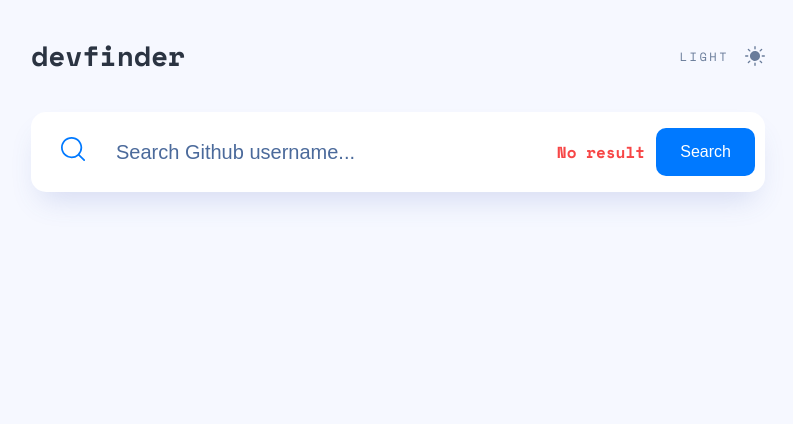
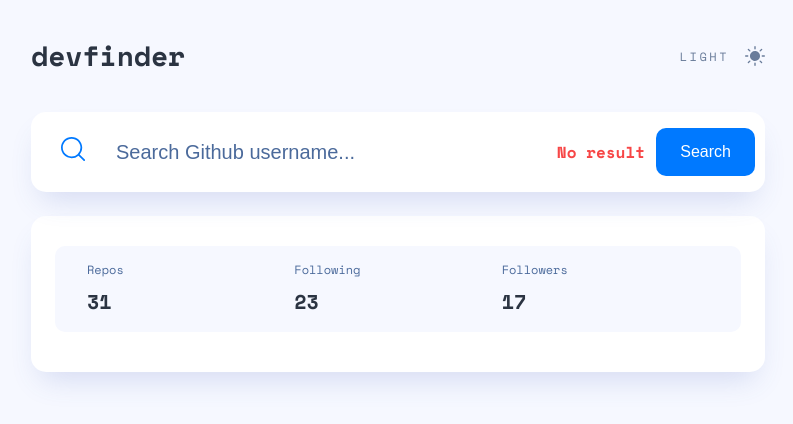
Before and after one commit to azimust/github-devfinder, a React (Create React App) app: page / in a window 1280 px wide. Shown: the top 424 px of the page, without its empty margins (242-1035 px from the left). Built offline with nearby package versions, Linux system fonts and the light colour scheme.

Commit message:
feat: stats

```diff
--- a/src/App.tsx
+++ b/src/App.tsx
@@ -1,12 +1,15 @@
 import { Container } from "components/Container";
 import { Header } from "components/Header";
 import { Search } from "components/Search";
+import { UserCard } from "components/UserCard";
+import { defaultUser } from "mock";
 
 function App() {
   return (
     <Container>
       <Header />
       <Search hasError onSubmit={() => { }} />
+      <UserCard {...defaultUser} />
     </Container>
   );
 }
--- a/src/components/Search/Search.tsx
+++ b/src/components/Search/Search.tsx
@@ -1,4 +1,3 @@
-import { useRef } from 'react';
 import styles from './Search.module.scss';
 import { ReactComponent as SearchIcon } from '../../assets/icon-search.svg';
 import { Button } from 'components/Button';
@@ -8,18 +7,18 @@
   onSubmit: (text: string) => void
 }
 
+type FormFields = {
+  username: HTMLInputElement
+}
+
 export const Search = ({ hasError, onSubmit }: SearchProps) => {
-  const searchRef = useRef<HTMLInputElement>(null)
+  const handleSubmit = (event: React.FormEvent<HTMLFormElement & FormFields>) => {
+    event.preventDefault()
+    const text = event.currentTarget.username.value;
 
-  const handleSubmit = (event: React.FormEvent) => {
-    event.preventDefault()
-
-    const text = searchRef.current?.value || '';
     if (text) {
       onSubmit(text)
-      if (searchRef.current) {
-        searchRef.current.value = ''
-      }
+      event.currentTarget.reset();
     }
   }
 
@@ -30,7 +29,6 @@
           <SearchIcon />
         </label>
         <input
-          ref={searchRef}
           type="text"
           className={styles.textField}
           id='search'
--- /dev/null
+++ b/src/components/UserCard/UserCard.module.scss
@@ -0,0 +1,58 @@
+:global {
+    body[data-theme='light'] {
+        --ucard-bg: var(--white);
+        --bio-color: var(--gray-200);
+        --ucard-shadow: var(--shadow);
+    }
+
+    body[data-theme='dark'] {
+        --ucard-bg: var(--gray-400);
+        --bio-color: var(--white);
+        --ucard-shadow: unset;
+    }
+}
+
+.userCard {
+    margin: 1.5rem 0 3rem;
+    width: 100%;
+    padding: 30px 24px 40px;
+    background-color: var(--ucard-bg);
+    box-shadow: var(--ucard-shadow);
+    border-radius: 15px;
+    // display: grid;
+    // grid-template-columns: 70px 1fr;
+    // gap: 25px 20px;
+
+    // &>*:nth-child(n + 3) {
+    //     grid-column: 1 / span 2;
+    // }
+
+    // @media (min-width: 767px) {
+    //     grid-template-columns: 120px 1fr;
+    //     padding: 40px;
+    //     gap: 30px 40px;
+    // }
+
+    // @media (min-width: 1024px) {
+    //     gap: 30px 40px;
+
+    //     &>*:nth-child(n + 2) {
+    //         grid-column: 2 / span 1;
+    //     }
+    // }
+}
+
+.avatar {
+    border-radius: 50%;
+    max-width: 100%;
+}
+
+.bio {
+    font-size: 1rem;
+    line-height: 1.5;
+    color: var(--bio-color);
+
+    &.empty {
+        opacity: 0.75;
+    }
+}
--- /dev/null
+++ b/src/components/UserCard/UserCard.tsx
@@ -0,0 +1,17 @@
+import { UserStat } from 'components/UserStat';
+import styles from './UserCard.module.scss';
+import { LocaleGithubUser } from 'types';
+
+interface UserCardProps extends LocaleGithubUser { }
+
+export const UserCard = (props: UserCardProps) => {
+  return (
+    <div className={styles.userCard}>
+      <UserStat
+        followers={props.followers}
+        following={props.following}
+        repos={props.repos}
+      />
+    </div>
+  )
+};
--- /dev/null
+++ b/src/components/UserCard/index.ts
@@ -0,0 +1 @@
+export * from './UserCard';
--- /dev/null
+++ b/src/components/UserStat/UserStat.module.scss
@@ -0,0 +1,38 @@
+:global {
+  body[data-theme='light'] {
+    --stat-bg: var(--gray-50);
+    --stat-color: var(--gray-300);
+  }
+
+  body[data-theme='dark'] {
+    --stat-bg: var(--gray-500);
+    --stat-color: var(--white);
+  }
+}
+
+.userStat {
+  background-color: var(--stat-bg);
+  color: var(--stat-color);
+  padding: 15px 32px;
+  border-radius: 10px;
+  display: grid;
+  grid-template-columns: repeat(3, 1fr);
+}
+
+.info {
+  display: flex;
+  flex-direction: column;
+  gap: 0.5rem;
+
+  &Title {
+    color: var(--gray-200);
+    font-size: 0.75rem;
+    line-height: 1.5;
+  }
+
+  &Number {
+    font-size: 1.25rem;
+    line-height: 1.5;
+    font-weight: 700;
+  }
+}
--- /dev/null
+++ b/src/components/UserStat/UserStat.tsx
@@ -0,0 +1,26 @@
+import { LocaleGithubUser } from 'types';
+import styles from './UserStat.module.scss';
+
+export interface UserStatProps extends Pick<
+  LocaleGithubUser,
+  'repos' | 'followers' | 'following'
+> { }
+
+export const UserStat = ({ repos, followers, following }: UserStatProps) => {
+  return (
+    <div className={styles.userStat}>
+      <div className={styles.info}>
+        <div className={styles.infoTitle}>Repos</div>
+        <div className={styles.infoNumber}>{repos}</div>
+      </div>
+      <div className={styles.info}>
+        <div className={styles.infoTitle}>Following</div>
+        <div className={styles.infoNumber}>{following}</div>
+      </div>
+      <div className={styles.info}>
+        <div className={styles.infoTitle}>Followers</div>
+        <div className={styles.infoNumber}>{followers}</div>
+      </div>
+    </div>
+  )
+};
--- /dev/null
+++ b/src/components/UserStat/index.ts
@@ -0,0 +1 @@
+export * from './UserStat';
--- /dev/null
+++ b/src/mock/index.ts
@@ -0,0 +1,15 @@
+import { LocaleGithubUser } from './../types/user';
+export const defaultUser: LocaleGithubUser = {
+    "login": "azimust",
+    "id": 94052030,
+    "avatar": "https://avatars.githubusercontent.com/u/94052030?v=4",
+    "name": "Azimbek Toktosunov",
+    "company": null,
+    "blog": "azimust.github.io",
+    "location": "Kyrgyzstan",
+    "bio": null,
+    "repos": 31,
+    "followers": 17,
+    "following": 23,
+    "created": "2021-11-10T11:36:19Z",
+}
```
Also changed, not shown: src/types/user.ts (+4 -4 lines).
